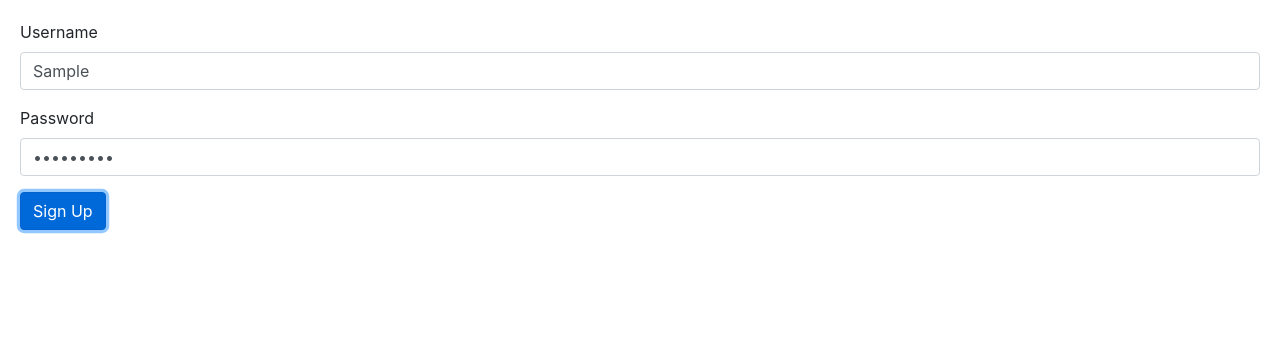
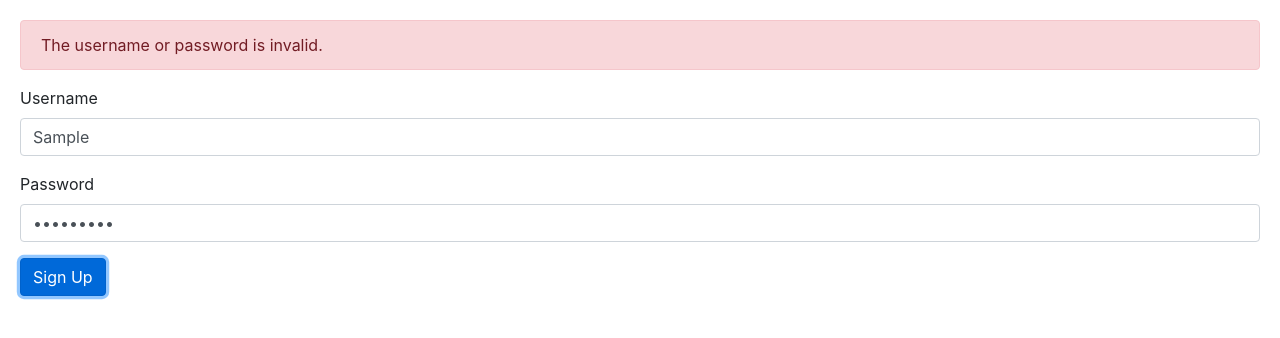
Before and after one commit to tabarino/FirstAngularProject, an Angular app: page / in a window 1280 px wide. Both pictures are taken after typing "Sample", "Sample123" into the empty fields and a click on the button "Sign Up". Shown: the top 338 px of the page. Built offline with nearby package versions, Linux system fonts and the light colour scheme.

Commit message:
99. Validating the Form Input Upon Submit

```diff
--- a/src/app/signup-form/signup-form.component.html
+++ b/src/app/signup-form/signup-form.component.html
@@ -1,4 +1,7 @@
-<form [formGroup]="signUpForm">
+<form [formGroup]="signUpForm" (ngSubmit)="login()">
+    <div *ngIf="signUpForm.errors" class="alert alert-danger" role="alert">
+        The username or password is invalid.
+    </div>
     <div class="form-group">
       <label for="username">Username</label>
       <input formControlName="username" type="text" class="form-control" name="username" id="username">
--- a/src/app/signup-form/signup-form.component.ts
+++ b/src/app/signup-form/signup-form.component.ts
@@ -25,4 +25,10 @@ export class SignupFormComponent implements OnInit {
   get username() {
     return this.signUpForm.get('username');
   }
+
+  login() {
+    this.signUpForm.setErrors({
+      invalidLogin: true
+    })
+  }
 }
```
